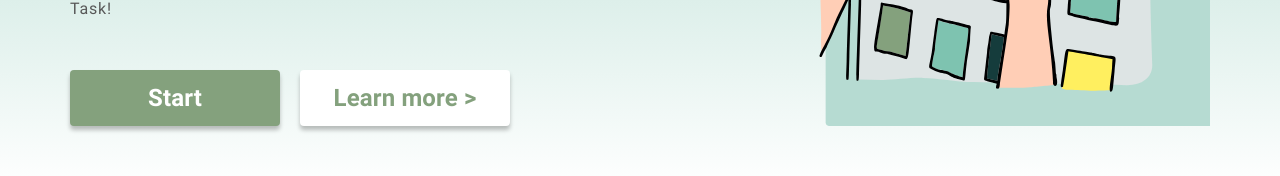
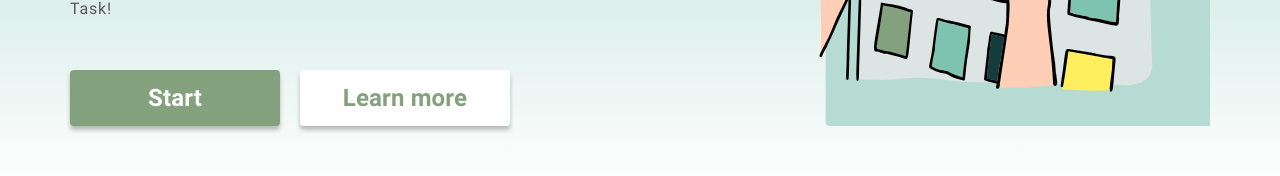
Before and after one commit to OrangeJazz/project-management-app, a React (Create React App) app: page / in a window 1280 px wide. Shown: the part 505-681 px from the top of the page. Built offline with nearby package versions, Linux system fonts and the light colour scheme.

Commit message:
fix: link hero

```diff
--- a/package.json
+++ b/package.json
@@ -19,6 +19,7 @@
     "react-i18next": "^12.0.0",
     "react-redux": "^8.0.5",
     "react-router-dom": "^6.4.3",
+    "react-router-hash-link": "^2.4.3",
     "react-scripts": "5.0.1",
     "typescript": "^4.8.4"
   },
@@ -49,6 +50,7 @@
   },
   "devDependencies": {
     "@types/react-beautiful-dnd": "^13.1.2",
+    "@types/react-router-hash-link": "^2.4.5",
     "@typescript-eslint/eslint-plugin": "^5.38.1",
     "@typescript-eslint/parser": "^5.38.1",
     "eslint": "^8.24.0",
--- a/src/components/Hero/Hero.tsx
+++ b/src/components/Hero/Hero.tsx
@@ -16,7 +16,7 @@ const Hero = () => {
           </div>
           <div className={styles.hero__buttons}>
             <StartBtn title={t('hero.btn1')} link="/signin" type="primary" />
-            <StartBtn title={t('hero.btn2')} link="#features" type="secondary" />
+            <StartBtn title={t('hero.btn2')} anchor={true} link="/#features" type="secondary" />
           </div>
         </div>
         <div className={styles.hero__img}></div>
--- a/src/components/StartBtn/StartBtn.tsx
+++ b/src/components/StartBtn/StartBtn.tsx
@@ -1,15 +1,22 @@
 import React from 'react';
 import { NavLink } from 'react-router-dom';
+import { HashLink as Link } from 'react-router-hash-link';
+
 import styles from './StartBtn.module.scss';
 
 interface StartBtnProps {
   title: string;
   type: string;
   link: string;
+  anchor?: boolean;
 }
 
-const StartBtn: React.FC<StartBtnProps> = ({ title, type, link }) => {
-  return (
+const StartBtn: React.FC<StartBtnProps> = ({ title, type, link, anchor }) => {
+  return anchor ? (
+    <Link smooth to={link} className={styles[`start-btn__${type}`]}>
+      {title}
+    </Link>
+  ) : (
     <NavLink to={link} className={styles[`start-btn__${type}`]}>
       {title}
     </NavLink>
--- a/src/i18n.ts
+++ b/src/i18n.ts
@@ -83,7 +83,7 @@ i18n.use(initReactI18next).init({
             'RS Task is a simple application gives teams everything they need to stay in sync, hit deadlines, and reach their goals. It is adaptable, flexible tool for planning and tracking work.',
           desc2: 'Organize your work in different wonderful projects with RS Task!',
           btn1: 'Start',
-          btn2: 'Learn more >',
+          btn2: 'Learn more',
         },
         team: {
           title: 'Our team',
@@ -211,7 +211,7 @@ i18n.use(initReactI18next).init({
             'RS Task это простое приложение, которое дает командам все необходимое для синхронизации, соблюдения сроков и достижения целей. Это адаптируемый, гибкий инструмент для планирования и отслеживания работы.',
           desc2: 'Организуйте свою работу в разных замечательных проектах с RS Task!',
           btn1: 'Старт',
-          btn2: 'Узнай больше >',
+          btn2: 'Узнай больше',
         },
         toggle: {
           working: 'в процессе',
--- a/src/index.tsx
+++ b/src/index.tsx
@@ -5,12 +5,13 @@ import { BrowserRouter } from 'react-router-dom';
 import store from 'store';
 import App from './App';
 import './i18n';
+import ScrollToTop from '../src/utils/ScrollToTop';
 
 const root = ReactDOM.createRoot(document.getElementById('root') as HTMLElement);
-
 root.render(
   <BrowserRouter>
     <Provider store={store}>
+      <ScrollToTop />
       <App />
     </Provider>
   </BrowserRouter>
--- a/src/store/sliceBoards.ts
+++ b/src/store/sliceBoards.ts
@@ -1,7 +1,7 @@
 import { createAsyncThunk, createSlice } from '@reduxjs/toolkit';
 import { message } from 'antd';
 import axios from 'axios';
-import { t } from 'i18next';
+import i18n from 'i18n';
 import { IBoard } from '../interfaces/interface';
 
 export type ApiState = {
--- /dev/null
+++ b/src/utils/ScrollToTop.ts
@@ -0,0 +1,17 @@
+import { useEffect } from 'react';
+import { useLocation } from 'react-router-dom';
+
+const ScrollToTop = () => {
+  const { pathname } = useLocation();
+
+  useEffect(() => {
+    document.documentElement.scrollTo({
+      top: 0,
+      left: 0,
+      behavior: 'auto',
+    });
+  }, [pathname]);
+
+  return null;
+};
+export default ScrollToTop;
```
Also changed, not shown: 1 other file (tests, documents, lock files or other folders).
